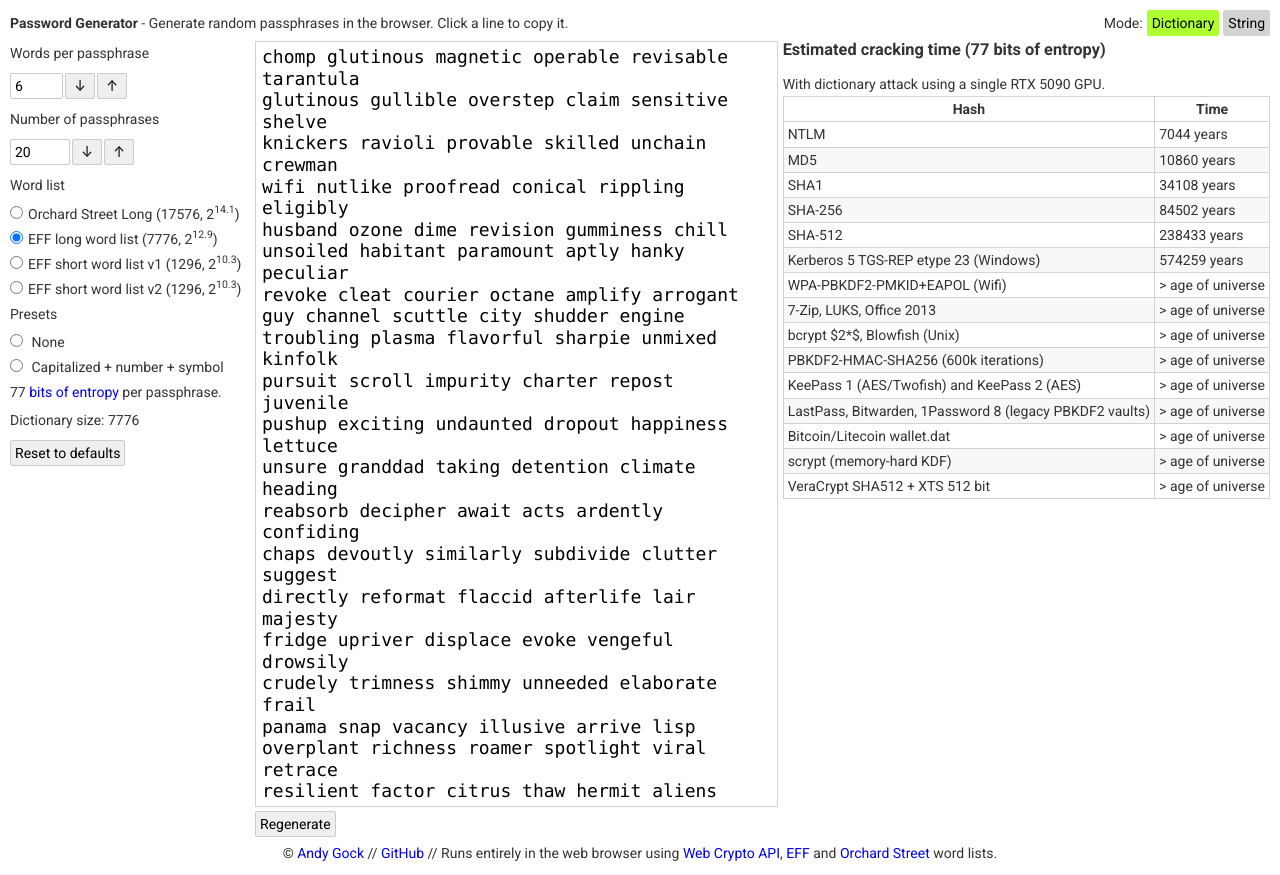
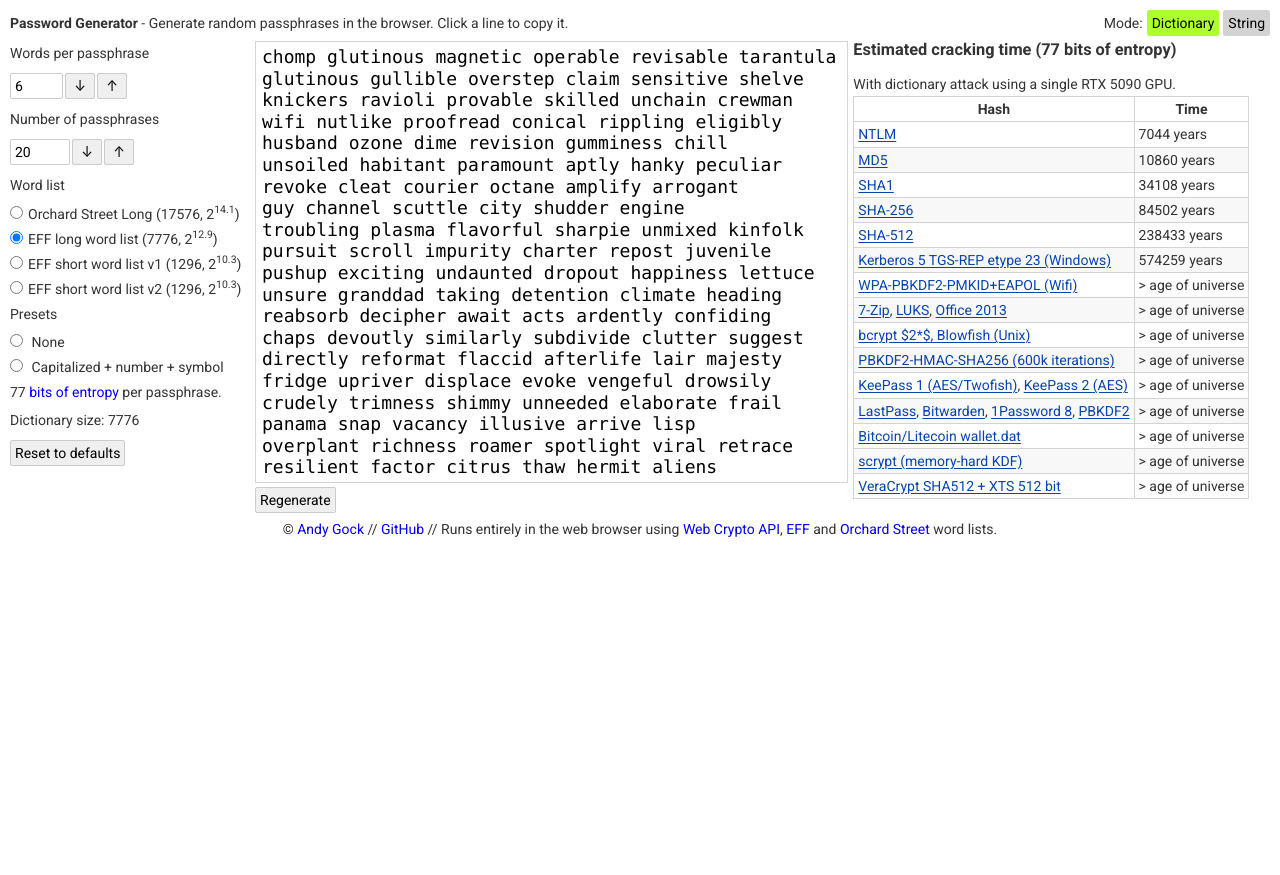
Before and after one commit to andygock/password-generator-v2, a React (Vite) app: page /#/ in a window 1280 px wide. After the commit the page ends 800 px from the top, so only its background shows below. Built offline with nearby package versions, Linux system fonts and the light colour scheme.

Commit message:
feat: add hash links and tooltips for enhanced user information in EstimateCrackingTime component

```diff
--- a/src/App.css
+++ b/src/App.css
@@ -292,6 +292,35 @@ table td {
   padding: var(--padding);
 }
 
+.hash-link {
+  color: #0645ad;
+  text-decoration: underline;
+  text-underline-offset: 0.15em;
+}
+
+.hash-link:hover,
+.hash-link:focus-visible {
+  color: #0b0080;
+}
+
+.hash-tooltip {
+  position: fixed;
+  right: 1rem;
+  bottom: 1rem;
+  z-index: 1000;
+  width: min(34rem, 75vw);
+  padding: 0.6rem 0.8rem;
+  border: 1px solid #bbb;
+  border-radius: 2px;
+  background: #111;
+  color: white;
+  font-size: 1.2rem;
+  line-height: 1.35;
+  white-space: normal;
+  box-shadow: 0 0.2rem 0.8rem rgb(0 0 0 / 20%);
+  pointer-events: none;
+}
+
 /* cli output */
 .cli {
   width: 100%;
--- a/src/EstimateCrackingTime.jsx
+++ b/src/EstimateCrackingTime.jsx
@@ -1,4 +1,5 @@
 import prettyMilliseconds from 'pretty-ms';
+import { useState } from 'react';
 
 // list of hashes and hash cracking rates
 // NVIDIA GeForce RTX 5090, 31615/32120 MB, 170MCU
@@ -12,30 +13,70 @@ const hash = [
     // Hash-Mode 1000 (NTLM)
     // Source: Hashcat v6.2.6-851 RTX 5090 FE benchmark, Speed.#1 340.1 GH/s
     name: 'NTLM',
+    links: [
+      {
+        label: 'NTLM',
+        url: 'https://learn.microsoft.com/en-ca/windows-server/security/kerberos/ntlm-overview',
+        description:
+          'A legacy Microsoft authentication protocol still seen in Windows environments.',
+      },
+    ],
     rate: 340.1e9,
   },
   {
     // Hash-Mode 0 (MD5)
     // Source: Hashcat v6.2.6-851 RTX 5090 FE benchmark, Speed.#1 220.6 GH/s
     name: 'MD5',
+    links: [
+      {
+        label: 'MD5',
+        url: 'https://datatracker.ietf.org/doc/html/rfc1321',
+        description:
+          'An obsolete 128-bit message digest; useful for checksums, not password storage.',
+      },
+    ],
     rate: 220.6e9,
   },
   {
     // Hash-Mode 100 (SHA1)
     // Source: Hashcat v6.2.6-851 RTX 5090 FE benchmark, Speed.#1 70245.1 MH/s
     name: 'SHA1',
+    links: [
+      {
+        label: 'SHA1',
+        url: 'https://www.nist.gov/news-events/news/2022/12/nist-retires-sha-1-cryptographic-algorithm',
+        description:
+          'A retired 160-bit hash with practical collision attacks; avoid for new security uses.',
+      },
+    ],
     rate: 70245.1e6,
   },
   {
     // Hash-Mode 1400 (SHA2-256)
     // Source: Hashcat v6.2.6-851 RTX 5090 FE benchmark, Speed.#1 28353.3 MH/s
     name: 'SHA-256',
+    links: [
+      {
+        label: 'SHA-256',
+        url: 'https://nvlpubs.nist.gov/nistpubs/FIPS/NIST.FIPS.180-4.pdf',
+        description:
+          'A SHA-2 hash widely used for integrity and signatures, but too fast alone for passwords.',
+      },
+    ],
     rate: 28353.3e6,
   },
   {
     // Hash-Mode 1700 (SHA2-512)
     // Source: Hashcat v6.2.6-851 RTX 5090 FE benchmark, Speed.#1 10048.6 MH/s
     name: 'SHA-512',
+    links: [
+      {
+        label: 'SHA-512',
+        url: 'https://nvlpubs.nist.gov/nistpubs/FIPS/NIST.FIPS.180-4.pdf',
+        description:
+          'A 512-bit SHA-2 hash; strong for integrity, but too fast alone for password storage.',
+      },
+    ],
     rate: 10048.6e6,
   },
   {
@@ -43,6 +84,14 @@ const hash = [
     // https://www.secura.com/blog-kerberoasting-exploiting-kerberos-to-compromise-microsoft-active-directory
     // Source: Hashcat v6.2.6-851 RTX 5090 FE benchmark, Speed.#1 4172.2 MH/s
     name: 'Kerberos 5 TGS-REP etype 23 (Windows)',
+    links: [
+      {
+        label: 'Kerberos 5 TGS-REP etype 23 (Windows)',
+        url: 'https://web.mit.edu/kerberos/krb5-latest/doc/',
+        description:
+          'Kerberos is a ticket-based network authentication system used heavily by Active Directory.',
+      },
+    ],
     rate: 4172.2e6,
   },
 
@@ -50,30 +99,88 @@ const hash = [
     // Hash-Mode 22000 (WPA-PBKDF2-PMKID+EAPOL) [Iterations: 4095]
     // Source: Hashcat v6.2.6-851 RTX 5090 FE benchmark, Speed.#1 3409.1 kH/s
     name: 'WPA-PBKDF2-PMKID+EAPOL (Wifi)',
+    links: [
+      {
+        label: 'WPA-PBKDF2-PMKID+EAPOL (Wifi)',
+        url: 'https://www.rfc-editor.org/rfc/rfc8018.html',
+        description:
+          'WPA/WPA2 personal networks derive keys from the Wi-Fi password with PBKDF2.',
+      },
+    ],
     rate: 3409.1e3,
   },
   {
     // Hash-Mode 11600 (7-Zip) [Iterations: 16384]
     // Source: Hashcat v6.2.6-851 RTX 5090 FE benchmark, Speed.#1 3031.8 kH/s
     name: '7-Zip, LUKS, Office 2013',
+    links: [
+      {
+        label: '7-Zip',
+        url: 'https://www.7-zip.org/7z.html',
+        description:
+          '7-Zip archives can use AES-256 encryption and password-based key derivation.',
+      },
+      {
+        label: 'LUKS',
+        url: 'https://gitlab.com/cryptsetup/cryptsetup/-/wikis/FrequentlyAskedQuestions',
+        description:
+          'LUKS is a Linux disk-encryption format that stores metadata for passphrase-protected volumes.',
+      },
+      {
+        label: 'Office 2013',
+        url: 'https://learn.microsoft.com/en-us/openspecs/office_file_formats/ms-offcrypto/',
+        description:
+          'Microsoft Office encrypted files derive encryption keys from the document password.',
+      },
+    ],
     rate: 3031.8e3,
   },
   {
     // Hash-Mode 3200 (bcrypt $2*$, Blowfish (Unix)) [Iterations: 32]
     // Source: Hashcat v6.2.6-851 RTX 5090 FE benchmark, Speed.#1 304.8 kH/s
     name: 'bcrypt $2*$, Blowfish (Unix)',
+    links: [
+      {
+        label: 'bcrypt $2*$, Blowfish (Unix)',
+        url: 'https://www.usenix.org/legacy/events/usenix99/provos/provos.pdf',
+        description:
+          'A password-hashing scheme with an adjustable work factor, common in legacy systems.',
+      },
+    ],
     rate: 304.8e3,
   },
   {
     // Hash-Mode 10900 (PBKDF2-HMAC-SHA256) [Iterations: 999]
     // Source: Hashcat v6.2.6-851 RTX 5090 FE benchmark, Speed.#1 11157.2 kH/s at 999 iterations; scaled linearly to 600,000 iterations
     name: 'PBKDF2-HMAC-SHA256 (600k iterations)',
+    links: [
+      {
+        label: 'PBKDF2-HMAC-SHA256 (600k iterations)',
+        url: 'https://cheatsheetseries.owasp.org/cheatsheets/Password_Storage_Cheat_Sheet.html',
+        description:
+          'A standard password-based key derivation function; 600k iterations is current OWASP guidance for FIPS use.',
+      },
+    ],
     rate: 11157.2e3 * (999 / 600000),
   },
   {
     // Hash-Mode 13400 (KeePass 1 (AES/Twofish) and KeePass 2 (AES)) [Iterations: 24569]
     // Source: Hashcat v6.2.6-851 RTX 5090 FE benchmark, Speed.#1 451.1 kH/s
     name: 'KeePass 1 (AES/Twofish) and KeePass 2 (AES)',
+    links: [
+      {
+        label: 'KeePass 1 (AES/Twofish)',
+        url: 'https://keepass.info/help/base/security.html',
+        description:
+          'KeePass protects a local password database using a master key and configurable key derivation.',
+      },
+      {
+        label: 'KeePass 2 (AES)',
+        url: 'https://keepass.info/help/base/security.html',
+        description:
+          'KeePass 2 databases use a master key and configurable key derivation to protect stored secrets.',
+      },
+    ],
     rate: 451.1e3,
   },
   {
@@ -82,24 +189,74 @@ const hash = [
     // Hash-Mode 31800 (1Password, mobilekeychain (1Password 8)) [Iterations: 99999]
     // Source: Hashcat v6.2.6-851 RTX 5090 FE benchmark, Speed.#1 117.1 kH/s for LastPass and Bitwarden; 111.5 kH/s for 1Password 8; using the slower merged estimate
     name: 'LastPass, Bitwarden, 1Password 8 (legacy PBKDF2 vaults)',
+    links: [
+      {
+        label: 'LastPass',
+        url: 'https://support.lastpass.com/s/document-item?language=en_US&bundleId=lastpass&topicId=LastPass/c_lp_security-what-happens-when-you-log-in.html',
+        description:
+          'LastPass vaults are encrypted locally and protected by a master password-derived key.',
+      },
+      {
+        label: 'Bitwarden',
+        url: 'https://bitwarden.com/help/kdf-algorithms/',
+        description:
+          'Bitwarden uses a configurable KDF to slow offline guessing of the master password.',
+      },
+      {
+        label: '1Password 8',
+        url: 'https://support.1password.com/1password-security/',
+        description:
+          '1Password protects vaults with a master password plus a Secret Key in its security model.',
+      },
+      {
+        label: 'PBKDF2',
+        url: 'https://www.rfc-editor.org/rfc/rfc8018.html',
+        description:
+          'PBKDF2-based legacy vault settings are grouped here because their cracking rates are similar.',
+      },
+    ],
     rate: 111.5e3,
   },
   {
     // Hash-Mode 11300 (Bitcoin/Litecoin wallet.dat) [Iterations: 200459]
     // Source: Hashcat v6.2.6-851 RTX 5090 FE benchmark, Speed.#1 45817 H/s
     name: 'Bitcoin/Litecoin wallet.dat',
+    links: [
+      {
+        label: 'Bitcoin/Litecoin wallet.dat',
+        url: 'https://en.bitcoin.it/wiki/Wallet_encryption',
+        description:
+          'Legacy cryptocurrency wallet files encrypt private keys behind a user passphrase.',
+      },
+    ],
     rate: 45817,
   },
   {
     // Hash-Mode 8900 (scrypt) [Iterations: 16384]
     // Source: Hashcat v6.2.6-851 RTX 5090 FE benchmark, Speed.#1 7760 H/s
     name: 'scrypt (memory-hard KDF)',
+    links: [
+      {
+        label: 'scrypt (memory-hard KDF)',
+        url: 'https://www.rfc-editor.org/rfc/rfc7914.html',
+        description:
+          'A memory-hard password KDF designed to make large parallel cracking rigs more expensive.',
+      },
+    ],
     rate: 7760,
   },
   {
     // Hash-Mode 29421 (VeraCrypt SHA512 + XTS 512 bit) [Iterations: 499999]
     // Source: Hashcat v6.2.6-851 RTX 5090 FE benchmark, Speed.#1 8402 H/s
     name: 'VeraCrypt SHA512 + XTS 512 bit',
+    links: [
+      {
+        label: 'VeraCrypt SHA512 + XTS 512 bit',
+        url: 'https://veracrypt.io/en/Encryption%20Scheme.html',
+        description:
+          'VeraCrypt encrypts volumes and system disks using a passphrase-derived key.',
+      },
+    ],
     rate: 8402,
   },
 ];
@@ -118,6 +275,16 @@ const prettyTime = (ms) => {
 
 // cracking table
 const EstimateCrackingTime = ({ bits, type = 'dictionary' }) => {
+  const [tooltip, setTooltip] = useState(null);
+
+  const showTooltip = (description) => {
+    setTooltip(description);
+  };
+
+  const hideTooltip = () => {
+    setTooltip(null);
+  };
+
   return (
     <div className="crack-time">
       <h3>Estimated cracking time ({bits} bits of entropy)</h3>
@@ -130,18 +297,41 @@ const EstimateCrackingTime = ({ bits, type = 'dictionary' }) => {
           </tr>
         </thead>
         <tbody>
-          {hash.map(({ name, rate }) => {
+          {hash.map(({ name, links, rate }) => {
             // calculate estimated crack time
             const ms = bits > 0 ? (1000 * 0.5 * Math.pow(2, bits)) / rate : 0;
             return (
               <tr key={name}>
-                <td>{name}</td>
+                <td>
+                  {links.map(({ label, url, description }, index) => (
+                    <span key={label}>
+                      {index > 0 && ', '}
+                      <a
+                        className="hash-link"
+                        href={url}
+                        target="_blank"
+                        rel="noopener noreferrer"
+                        onMouseEnter={() => showTooltip(description)}
+                        onMouseLeave={hideTooltip}
+                        onFocus={() => showTooltip(description)}
+                        onBlur={hideTooltip}
+                      >
+                        {label}
+                      </a>
+                    </span>
+                  ))}
+                </td>
                 <td>{prettyTime(ms)}</td>
               </tr>
             );
           })}
         </tbody>
       </table>
+      {tooltip && (
+        <div className="hash-tooltip" role="tooltip">
+          {tooltip}
+        </div>
+      )}
     </div>
   );
 };
```
